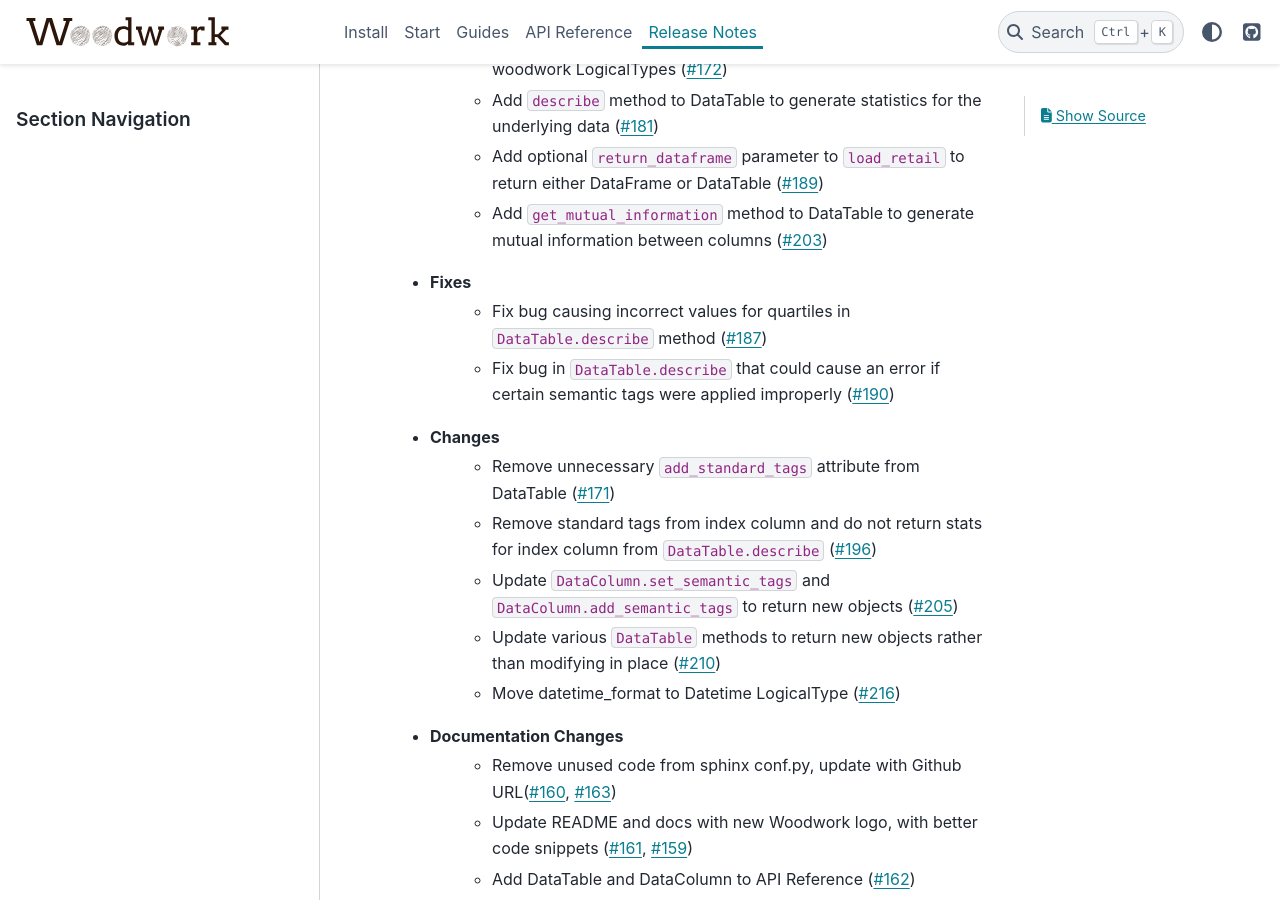
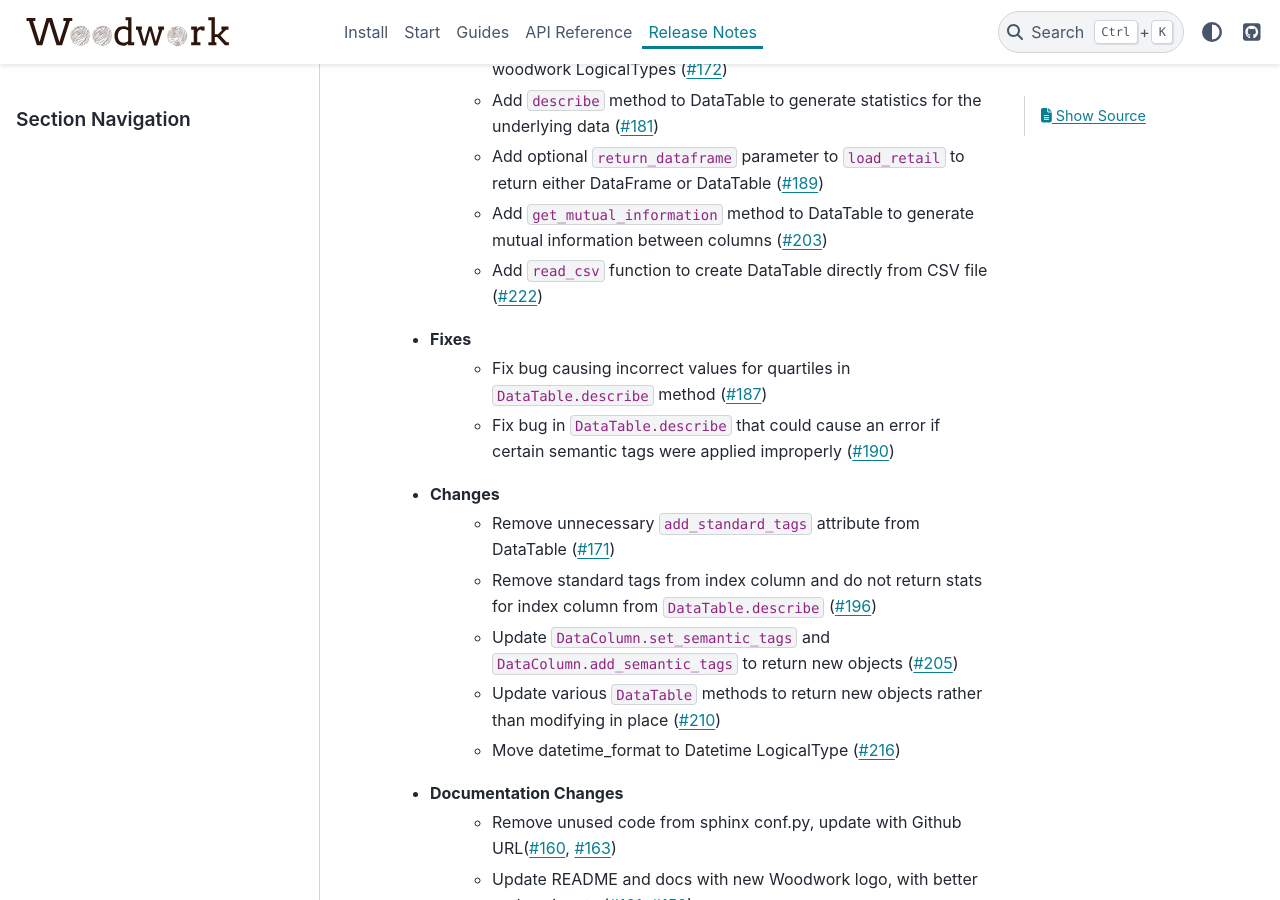
Before and after one commit to alteryx/woodwork, a Sphinx documentation site: the page built from docs/source/release_notes.rst, in a window 1280 px wide and 900 px high, scrolled down 352 px. Built offline with Sphinx 7.4.7 and the PyData theme 0.15.4, drawn with Linux system fonts in a browser that asks for light colours; comment, search, counter and statistics services are not loaded.

Commit message:
update release notes

```diff
--- a/docs/source/release_notes.rst
+++ b/docs/source/release_notes.rst
@@ -10,6 +10,7 @@ Release Notes
         * Add ``describe`` method to DataTable to generate statistics for the underlying data (:pr:`181`)
         * Add optional ``return_dataframe`` parameter to ``load_retail`` to return either DataFrame or DataTable (:pr:`189`)
         * Add ``get_mutual_information`` method to DataTable to generate mutual information between columns (:pr:`203`)
+        * Add ``read_csv`` function to create DataTable directly from CSV file (:pr:`222`)
     * Fixes
         * Fix bug causing incorrect values for quartiles in ``DataTable.describe`` method (:pr:`187`)
         * Fix bug in ``DataTable.describe`` that could cause an error if certain semantic tags were applied improperly (:pr:`190`)
```
